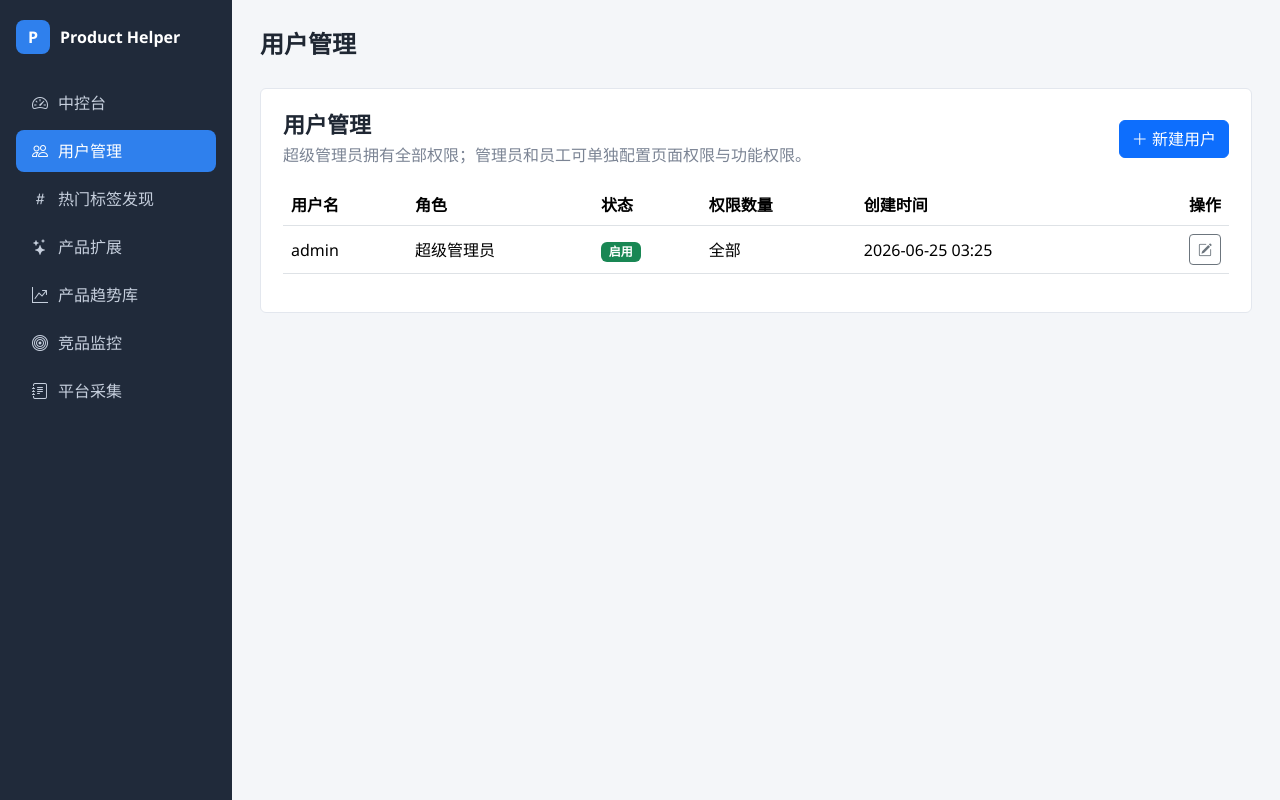
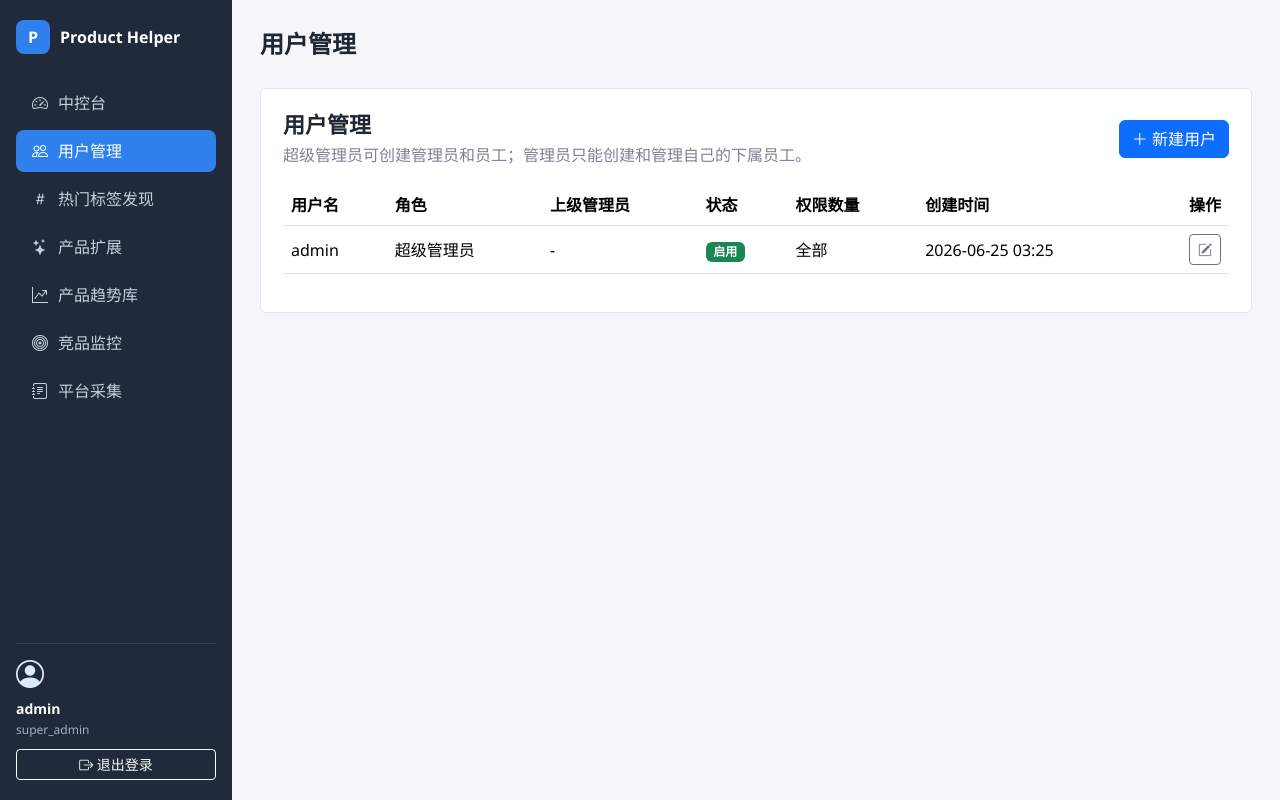
Before and after one commit to Aifiyis/product-development-helper, a Flask app: page /auth/users in a window 1280 px wide. Run offline with Flask 3, Linux system fonts and the light colour scheme; a user stored in the database is signed in; data comes from the database, SQL or seed files in the repository; some libraries are stand-ins or nearby versions.

Commit message:
Add sidebar user controls

```diff
--- a/app/__init__.py
+++ b/app/__init__.py
@@ -101,6 +101,9 @@ def ensure_schema_columns():
     if "permissions" not in user_columns:
         db.session.execute(text("ALTER TABLE users ADD COLUMN permissions TEXT"))
         db.session.commit()
+    if "parent_id" not in user_columns:
+        db.session.execute(text("ALTER TABLE users ADD COLUMN parent_id INTEGER"))
+        db.session.commit()
     columns = {column["name"] for column in inspect(db.engine).get_columns("collection_tasks")}
     if "collection_platforms" not in columns:
         db.session.execute(text("ALTER TABLE collection_tasks ADD COLUMN collection_platforms TEXT"))
--- a/app/blueprints/auth/routes.py
+++ b/app/blueprints/auth/routes.py
@@ -59,19 +59,25 @@ def users():
             delete_user()
         return redirect(url_for("auth.users"))
 
-    query = User.query
-    if current_user.normalized_role == ROLE_ADMIN:
-        query = query.filter_by(role=ROLE_EMPLOYEE)
-    users_list = query.order_by(User.created_at.desc()).all()
+    users_list = scoped_users_query().order_by(User.created_at.desc()).all()
+    admin_users = User.query.filter_by(role=ROLE_ADMIN, is_active=True).order_by(User.username).all()
     return render_template(
         "auth/users.html",
         page_title="用户管理",
         users=users_list,
+        admin_users=admin_users,
         permission_groups=PERMISSION_GROUPS,
         role_labels=ROLE_LABELS,
         role_options=allowed_role_options(),
         default_role_permissions=DEFAULT_ROLE_PERMISSIONS,
     )
+
+
+def scoped_users_query():
+    query = User.query
+    if current_user.normalized_role == ROLE_ADMIN:
+        query = query.filter(User.role == ROLE_EMPLOYEE, User.parent_id == current_user.id)
+    return query
 
 
 def create_user():
@@ -94,9 +100,8 @@ def create_user():
         role=role,
         is_active=True,
     )
-    if role != ROLE_SUPER_ADMIN:
-        selected_permissions = request.form.getlist("permissions") or DEFAULT_ROLE_PERMISSIONS.get(role, [])
-        user.set_permissions(selected_permissions)
+    apply_parent(user)
+    apply_permissions(user, request.form.getlist("permissions"))
     db.session.add(user)
     db.session.commit()
     flash("用户已创建。", "success")
@@ -113,10 +118,8 @@ def update_user():
         role = user.normalized_role
     user.role = role
     user.is_active = request.form.get("is_active") == "1"
-    if role == ROLE_SUPER_ADMIN:
-        user.permissions = None
-    else:
-        user.set_permissions(request.form.getlist("permissions"))
+    apply_parent(user)
+    apply_permissions(user, request.form.getlist("permissions"))
 
     password = request.form.get("password", "")
     if password:
@@ -138,6 +141,31 @@ def delete_user():
     flash("用户已删除。", "success")
 
 
+def apply_parent(user):
+    if user.normalized_role != ROLE_EMPLOYEE:
+        user.parent_id = None
+        return
+    if current_user.normalized_role == ROLE_ADMIN:
+        user.parent_id = current_user.id
+        return
+    parent_id = request.form.get("parent_id") or None
+    if parent_id:
+        parent = User.query.get(int(parent_id))
+        user.parent_id = parent.id if parent and parent.normalized_role == ROLE_ADMIN else None
+    else:
+        user.parent_id = None
+
+
+def apply_permissions(user, selected_permissions):
+    if user.normalized_role == ROLE_SUPER_ADMIN:
+        user.permissions = None
+        return
+    permissions = selected_permissions or DEFAULT_ROLE_PERMISSIONS.get(user.normalized_role, [])
+    if user.normalized_role == ROLE_ADMIN:
+        permissions = [permission for permission in permissions if permission != "dashboard.view"]
+    user.set_permissions(permissions)
+
+
 def allowed_role_values():
     if current_user.is_super_admin():
         return {ROLE_SUPER_ADMIN, ROLE_ADMIN, ROLE_EMPLOYEE}
--- a/app/models/user.py
+++ b/app/models/user.py
@@ -15,10 +15,13 @@ class User(UserMixin, db.Model):
     password_hash = db.Column(db.String(255), nullable=False)
     role = db.Column(db.String(20), nullable=False, default=ROLE_EMPLOYEE)
     permissions = db.Column(db.Text, nullable=True)
+    parent_id = db.Column(db.Integer, db.ForeignKey("users.id"), nullable=True, index=True)
     is_active = db.Column(db.Boolean, nullable=False, default=True)
     created_at = db.Column(db.DateTime, nullable=False, default=datetime.utcnow)
 
     tasks = db.relationship("CollectionTask", back_populates="creator", lazy=True)
+    manager = db.relationship("User", remote_side=[id], back_populates="employees")
+    employees = db.relationship("User", back_populates="manager", lazy=True)
 
     def is_admin(self):
         return self.normalized_role in {ROLE_SUPER_ADMIN, ROLE_ADMIN}
@@ -53,7 +56,7 @@ class User(UserMixin, db.Model):
         if self.is_super_admin():
             return True
         if self.normalized_role == ROLE_ADMIN:
-            return target.normalized_role == ROLE_EMPLOYEE
+            return target.normalized_role == ROLE_EMPLOYEE and target.parent_id == self.id
         return False
 
 
--- a/app/static/css/custom.css
+++ b/app/static/css/custom.css
@@ -19,6 +19,8 @@ body {
 }
 
 .sidebar {
+    display: flex;
+    flex-direction: column;
     position: sticky;
     top: 0;
     width: var(--sidebar-width);
@@ -48,6 +50,7 @@ body {
 }
 
 .sidebar-nav {
+    flex: 1;
     gap: 6px;
 }
 
@@ -64,6 +67,39 @@ body {
 .sidebar-nav .nav-link.active {
     background: #2f80ed;
     color: #fff;
+}
+
+.sidebar-user {
+    display: grid;
+    gap: 10px;
+    margin-top: 18px;
+    padding-top: 16px;
+    border-top: 1px solid rgba(255, 255, 255, 0.12);
+}
+
+.sidebar-user-avatar {
+    color: #dbeafe;
+    font-size: 28px;
+    line-height: 1;
+}
+
+.sidebar-user-meta {
+    display: grid;
+    gap: 2px;
+    min-width: 0;
+}
+
+.sidebar-user-meta strong {
+    overflow: hidden;
+    color: #fff;
+    font-size: 14px;
+    text-overflow: ellipsis;
+    white-space: nowrap;
+}
+
+.sidebar-user-meta span {
+    color: #9fb0c8;
+    font-size: 12px;
 }
 
 .app-main {
@@ -1062,6 +1098,14 @@ body {
         height: auto;
     }
 
+    .sidebar-nav {
+        flex: none;
+    }
+
+    .sidebar-user {
+        margin-top: 12px;
+    }
+
     .app-main {
         padding: 16px;
     }
--- a/app/templates/auth/users.html
+++ b/app/templates/auth/users.html
@@ -5,7 +5,7 @@
     <div class="panel-header">
         <div>
             <h2>用户管理</h2>
-            <p>超级管理员拥有全部权限；管理员和员工可单独配置页面权限与功能权限。</p>
+            <p>超级管理员可创建管理员和员工；管理员只能创建和管理自己的下属员工。</p>
         </div>
         <button class="btn btn-primary" data-bs-toggle="modal" data-bs-target="#createUserModal">
             <i class="bi bi-plus-lg"></i>
@@ -18,6 +18,7 @@
             <tr>
                 <th>用户名</th>
                 <th>角色</th>
+                <th>上级管理员</th>
                 <th>状态</th>
                 <th>权限数量</th>
                 <th>创建时间</th>
@@ -29,6 +30,7 @@
             <tr>
                 <td>{{ user.username }}</td>
                 <td>{{ role_labels.get(user.normalized_role, user.role) }}</td>
+                <td>{{ user.manager.username if user.manager else "-" }}</td>
                 <td>
                     <span class="badge text-bg-{{ 'success' if user.is_active else 'secondary' }}">
                         {{ "启用" if user.is_active else "停用" }}
@@ -62,15 +64,15 @@
             </div>
             <div class="modal-body">
                 <div class="row g-3">
-                    <div class="col-md-4">
+                    <div class="col-md-3">
                         <label class="form-label">用户名</label>
                         <input class="form-control" name="username" required>
                     </div>
-                    <div class="col-md-4">
+                    <div class="col-md-3">
                         <label class="form-label">密码</label>
                         <input class="form-control" name="password" type="password" required>
                     </div>
-                    <div class="col-md-4">
+                    <div class="col-md-3">
                         <label class="form-label">角色</label>
                         <select class="form-select" name="role">
                             {% for value, label in role_options %}
@@ -78,6 +80,17 @@
                             {% endfor %}
                         </select>
                     </div>
+                    {% if current_user.is_super_admin() %}
+                    <div class="col-md-3">
+                        <label class="form-label">员工上级管理员</label>
+                        <select class="form-select" name="parent_id">
+                            <option value="">不指定</option>
+                            {% for admin in admin_users %}
+                            <option value="{{ admin.id }}">{{ admin.username }}</option>
+                            {% endfor %}
+                        </select>
+                    </div>
+                    {% endif %}
                 </div>
                 <div class="permission-grid mt-4">
                     {% set default_permissions = default_role_permissions.get("employee", []) %}
@@ -104,7 +117,7 @@
             </div>
             <div class="modal-body">
                 <div class="row g-3">
-                    <div class="col-md-4">
+                    <div class="col-md-3">
                         <label class="form-label">角色</label>
                         <select class="form-select" name="role">
                             {% for value, label in role_options %}
@@ -112,14 +125,25 @@
                             {% endfor %}
                         </select>
                     </div>
-                    <div class="col-md-4">
+                    {% if current_user.is_super_admin() %}
+                    <div class="col-md-3">
+                        <label class="form-label">员工上级管理员</label>
+                        <select class="form-select" name="parent_id">
+                            <option value="">不指定</option>
+                            {% for admin in admin_users %}
+                            <option value="{{ admin.id }}" {% if user.parent_id == admin.id %}selected{% endif %}>{{ admin.username }}</option>
+                            {% endfor %}
+                        </select>
+                    </div>
+                    {% endif %}
+                    <div class="col-md-3">
                         <label class="form-label">状态</label>
                         <select class="form-select" name="is_active">
                             <option value="1" {% if user.is_active %}selected{% endif %}>启用</option>
                             <option value="0" {% if not user.is_active %}selected{% endif %}>停用</option>
                         </select>
                     </div>
-                    <div class="col-md-4">
+                    <div class="col-md-3">
                         <label class="form-label">重置密码</label>
                         <input class="form-control" name="password" type="password" placeholder="留空则不修改">
                     </div>
--- a/app/templates/base.html
+++ b/app/templates/base.html
@@ -17,14 +17,6 @@
             <div>
                 <h1>{{ page_title or "中控台" }}</h1>
             </div>
-            {% if request.endpoint == "dashboard.index" %}
-                <form method="post" action="{{ url_for('auth.logout') }}">
-                    <button type="submit" class="btn btn-light btn-sm">
-                        <i class="bi bi-box-arrow-right"></i>
-                        退出
-                    </button>
-                </form>
-            {% endif %}
         </div>
         {% with messages = get_flashed_messages(with_categories=true) %}
             {% if messages %}
--- a/app/templates/components/sidebar.html
+++ b/app/templates/components/sidebar.html
@@ -47,4 +47,19 @@
         </a>
         {% endif %}
     </nav>
+    <div class="sidebar-user">
+        <div class="sidebar-user-avatar">
+            <i class="bi bi-person-circle"></i>
+        </div>
+        <div class="sidebar-user-meta">
+            <strong>{{ current_user.username }}</strong>
+            <span>{{ current_user.normalized_role }}</span>
+        </div>
+        <form method="post" action="{{ url_for('auth.logout') }}">
+            <button type="submit" class="btn btn-outline-light btn-sm w-100">
+                <i class="bi bi-box-arrow-right"></i>
+                退出登录
+            </button>
+        </form>
+    </div>
 </aside>
```
